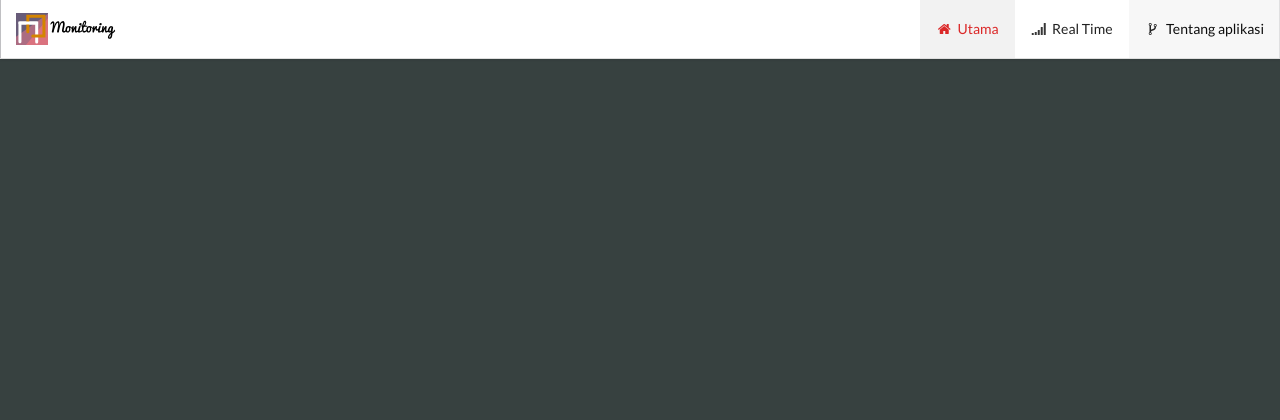
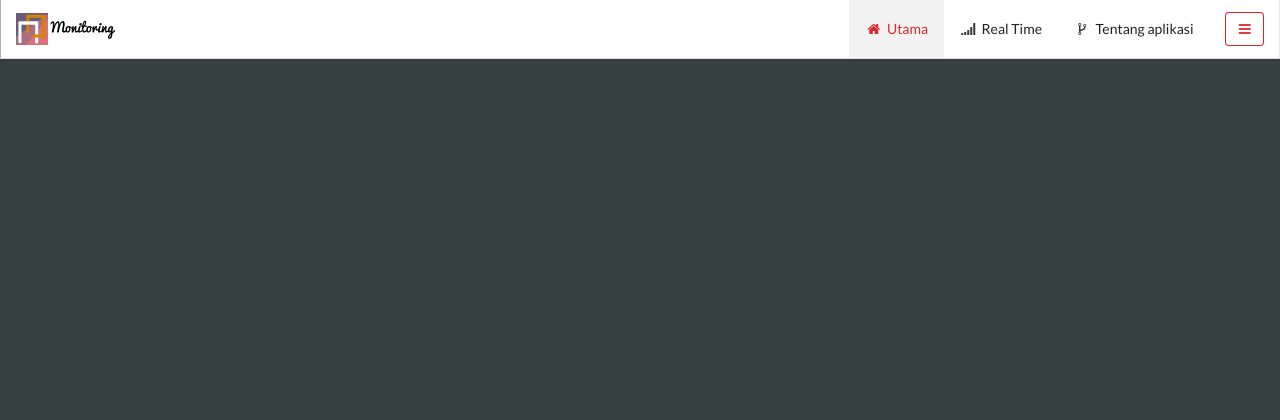
Before and after one commit to akbarpn136/monitoring-dj, a Django app: page /monitor/ in a window 1280 px wide. Shown: the top 420 px of the page. Run offline with Django 3.2, Linux system fonts and the light colour scheme; data that the repository does not hold is empty.

Commit message:
konfigurasi lanjut elemen html yang hanya bisa dilihat untuk ukuran layar browser tertentu

```diff
--- a/templates/master/base.html
+++ b/templates/master/base.html
@@ -27,9 +27,13 @@
             </div>
 
             <div class="right menu">
-                <a href="{% url 'halaman_utama' %}" class="{% if '/monitor/' in request.path %}active red{% endif %} item"><i class="home icon"></i>Utama</a>
-                <a id="rlt" class="item"><i class="signal icon"></i>Real Time</a>
-                <a id="about" class="item"><i class="fork icon"></i>Tentang aplikasi</a>
+                <a href="{% url 'halaman_utama' %}" class="{% if '/monitor/' in request.path %}active red{% endif %} mobile hidden item"><i class="home icon"></i>Utama</a>
+                <a id="rlt" class="mobile hidden item"><i class="signal icon"></i>Real Time</a>
+                <a id="about" class="mobile hidden item"><i class="fork icon"></i>Tentang aplikasi</a>
+
+                <div class="mobile only item">
+                    <a class="ui basic red icon button"><i class="sidebar icon"></i></a>
+                </div>
             </div>
 
             <div id="modal_about" class="ui modal">
@@ -77,7 +81,7 @@
                         });
                     </script>
                 {% endif %}
-                <div class="ui five stackable cards">
+                <div class="ui five doubling cards">
                     {% for vis in visualisasi %}
                         <div class="teal card">
                             <div class="image">
@@ -93,7 +97,7 @@
 
                             <div class="extra content">
                                 <a href="{% url 'halaman_visual' pk=vis.pk %}" class="ui google plus fluid button">
-                                    <i class="unhide fitted icon"></i>
+                                    <i class="unhide icon"></i>
                                     OBSERVASI
                                 </a>
                             </div>
```
